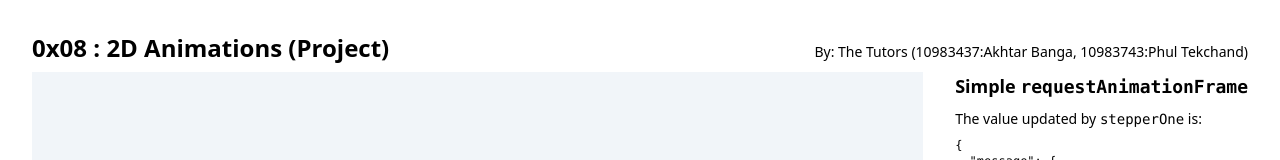
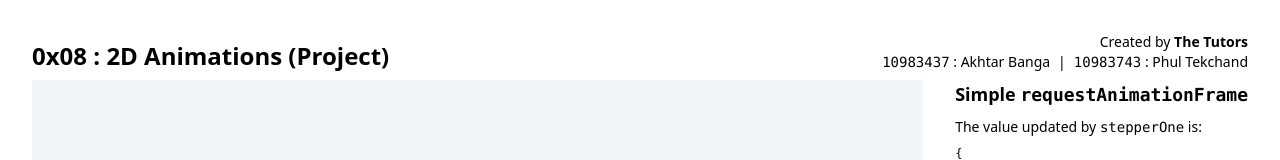
Before and after one commit to xyzaap/0x08-2d-animation-project, a plain HTML site: page index.html in a window 1280 px wide. Shown: the top 160 px of the page. Drawn offline with nearby package versions, Linux system fonts and the light colour scheme.

Commit message:
Update for group project instead of an individual assignment.

```diff
--- a/index.html
+++ b/index.html
@@ -7,10 +7,10 @@
   <body class="h-full w-full text-sm">
     <div class="container flex flex-col nowrap gap-2
                 p-8 h-full m-auto">
-      <header class="flex flex-row justify-between items-baseline">
+      <header class="flex flex-col md:flex-row justify-between md:items-end">
         <h1 class="flex-none text-2xl font-bold">0x08 :
           2D Animations (Project)</h1>
-        <p class="text-right" id="by"></p>
+        <p class="md:text-right text-xs md:text-sm" id="by"></p>
       </header>
       <div class="flex-1 flex flex-col lg:flex-row
                   gap-4 lg:gap-8">
--- a/main.js
+++ b/main.js
@@ -35,7 +35,7 @@ function main() {
 
 // FIXME: Relax the validators for multiple names
 function updateCandidateDetails({rollNos,names}) {
-  let isValidRollNo, isValidName, act, byMessage, n
+  let isValidRollNo, isValidName, act, byHtml, n
   isValidRollNo = (isValidName = false)
 
   // Validate RollNo
@@ -78,31 +78,27 @@ function updateCandidateDetails({rollNos,names}) {
       return isValidName
     })
 
-  byMessage = ''
+  byHtml = ''
 
   n = Math.min(names.length, rollNos.length)
   for (const i of Array(n).keys()) {
     if (0 < i)
-      byMessage = `${byMessage}, `
+      byHtml = `${byHtml}<span class="p-2">|</span>`
 
-    byMessage = `${byMessage}${rollNos[i]}:${names[i]}`
-  }
-
-  if (0 < byMessage.length) {
-    byMessage = `(${byMessage})`
+    byHtml = `${byHtml}<code>${rollNos[i]}</code> : ${names[i]}`
   }
 
   if (0 < act.length) {
-    byMessage = `${act} ${byMessage}`
+    byHtml = `<strong>${act}</strong><br class="hidden md:inline"/><span class="p-4 md:hidden">&mdash;</span>${byHtml}`
   }
 
-  if (0 < byMessage.length) {
-    byMessage = `By: ${byMessage}`
+  if (0 < byHtml.length) {
+    byHtml = `Created by ${byHtml}`
   } else {
-    byMessage
+    byHtml
       = 'Error parsing candidate details. Check console.'
   }
 
   document.querySelector('#by')
-    .textContent = byMessage
+    .innerHTML = byHtml
 }
```
